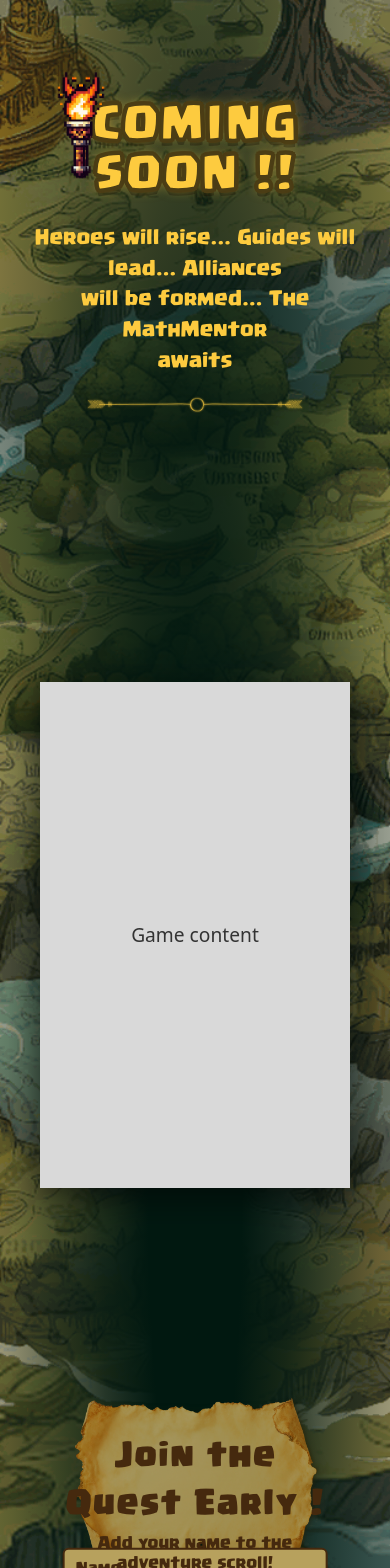
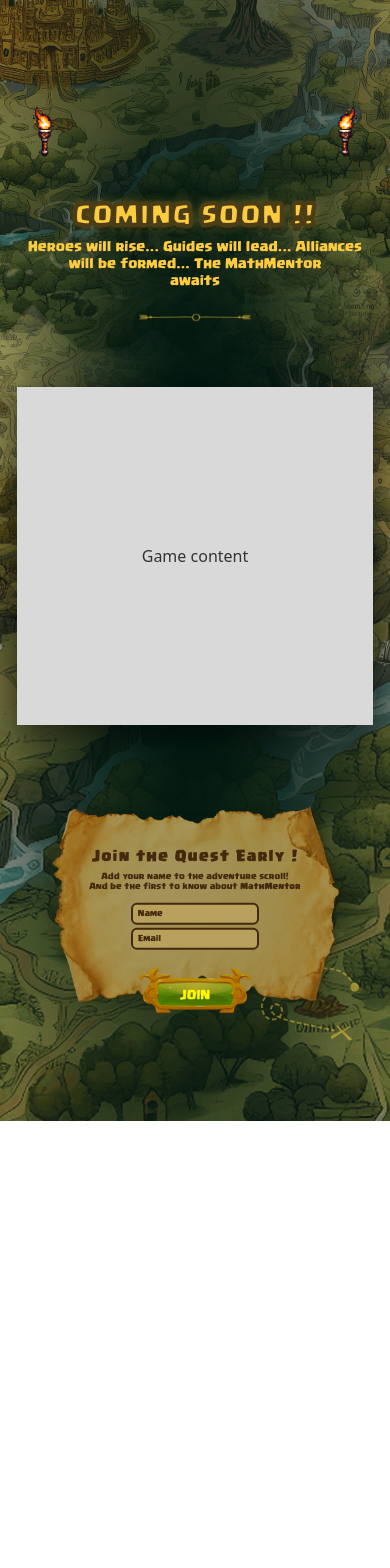
Before and after one commit to imaadh0/mathmentor-coming-soon, a React (Vite) app: page / in a window 390 px wide. Shown: the top 1568 px of the page. After the commit the page ends 1121 px from the top, so only its background shows below. Built offline with nearby package versions, Linux system fonts and the light colour scheme.

Commit message:
fix: coming soon ui

```diff
--- a/src/components/ComingSoonBackground.css
+++ b/src/components/ComingSoonBackground.css
@@ -96,7 +96,6 @@
   left: 4%;
   transform: scaleX(-1);
 }
-
 .torch-right {
   right: 4%;
 }
@@ -118,20 +117,11 @@
   font-weight: 700;
   font-size: 6rem;
   letter-spacing: 2px;
-
-  /* Fill */
   color: #fdcb3f;
-
-  /* Stroke (WebKit browsers) */
   -webkit-text-stroke: 3px #4b3d15;
-
-  /* Fallback stroke + glow for non-WebKit (layered shadows) */
-  text-shadow:
-    3px 0 #4b3d15, -3px 0 #4b3d15,
-    0 3px #4b3d15, 0 -3px #4b3d15, 2px 2px #4b3d15, -2px 2px #4b3d15,
-    2px -2px #4b3d15, -2px -2px #4b3d15,
-    0 0 12px rgba(253, 203, 63, 0.6),
-    0 6px 0 rgba(0, 0, 0, 0.35);
+  text-shadow: 3px 0 #4b3d15, -3px 0 #4b3d15, 0 3px #4b3d15, 0 -3px #4b3d15,
+    2px 2px #4b3d15, -2px 2px #4b3d15, 2px -2px #4b3d15, -2px -2px #4b3d15,
+    0 0 12px rgba(253, 203, 63, 0.6), 0 6px 0 rgba(0, 0, 0, 0.35);
   margin: 0 0 1.5rem 0;
 }
 
@@ -156,7 +146,6 @@
   justify-content: center;
   align-items: center;
 }
-
 .yellow-border-decoration img {
   max-width: 500px;
   height: auto;
@@ -174,7 +163,6 @@
   padding-top: 0;
   margin-top: -50vh;
 }
-
 .game-content-placeholder {
   width: 90%;
   max-width: 1000px;
@@ -186,7 +174,6 @@
   justify-content: center;
   box-shadow: 0 10px 30px rgba(0, 0, 0, 0.5);
 }
-
 .game-content-placeholder p {
   font-size: 1.5rem;
   color: #333;
@@ -215,7 +202,6 @@
   width: 500px;
   max-width: 25%;
 }
-
 .bg-element-1 img {
   width: 100%;
   height: auto;
@@ -240,7 +226,6 @@
   display: flex;
   justify-content: center;
 }
-
 .contact-us-background img {
   width: 100%;
   height: auto;
@@ -292,7 +277,7 @@
   flex-direction: column;
   gap: 1rem;
   width: 90%;
-  max-width: 500px; /* wider inputs */
+  max-width: 500px;
 }
 
 /* Inputs (parchment style) -> Regular Clash */
@@ -300,36 +285,32 @@
   position: relative;
   top: var(--inputs-offset-y, 140px);
   left: var(--inputs-offset-x, 0px);
-
   padding: 1rem;
   border: 2px solid #45290e;
   border-radius: 6px;
   font-family: "Clash", sans-serif;
-  font-weight: 400; /* Regular */
+  font-weight: 400;
   font-size: 1.2rem;
   background-color: #b7a15d;
   color: #2b1a0a;
   width: 90%;
-  margin: 0 auto; /* shrink from both sides evenly */
+  margin: 0 auto;
   box-sizing: border-box;
 }
-
 .form-input::placeholder {
   font-family: "Clash", sans-serif;
-  font-weight: 400; /* Regular */
+  font-weight: 400;
   color: #45290e;
 }
-
 .form-input:focus {
   outline: none;
   border-color: #45290e;
 }
-
 .form-input::selection {
   background-color: transparent;
 }
 
-/* Join button */
+/* Join button (desktop defaults) */
 .contact-button {
   position: absolute;
   bottom: -255px;
@@ -339,29 +320,27 @@
   border: none;
   cursor: pointer;
   outline: none;
-
   width: 370px;
   height: 100px;
   font-size: 1.5rem;
   padding: 10px 20px;
 }
-
 .contact-button:focus,
 .contact-button:active {
   outline: none;
 }
-
 .contact-button img {
   width: 100%;
   height: auto;
   transition: transform 0.2s;
 }
-
 .contact-button:hover img {
   transform: scale(1.05);
 }
 
-/* Responsive Design */
+/* =========================
+   Responsive Design
+   ========================= */
 @media (max-width: 1200px) {
   .coming-soon-title {
     font-size: 5rem;
@@ -387,30 +366,142 @@
   }
   .bg-element-1 {
     width: 400px;
+    top: 45%;
+    right: 10%;
   }
 }
 
 @media (max-width: 768px) {
   .coming-soon-background {
-    min-height: 300vh;
+    min-height: 150vh;
   }
 
   .hero-section {
-    padding-top: 15vh;
+    padding: 1rem;
+    padding-top: 18vh; /* lower hero on tablet/mobile */
+    height: auto;
+    min-height: 80vh;
   }
 
   .coming-soon-title {
-    font-size: 3.5rem;
+    font-size: 2rem;
+    letter-spacing: 1px;
+    margin: 0 0 0.8rem 0;
   }
   .hero-subtitle {
-    font-size: 1.4rem;
+    font-size: 0.9rem;
+    line-height: 1.4;
   }
 
   .torch-left,
   .torch-right {
-    width: 200px;
-    left: 2%;
+    width: 100px;
+    top: 15%;
+  }
+  .torch-left {
+    left: 3%;
+  }
+  .torch-right {
+    right: 3%;
+  }
+
+  .yellow-border-decoration {
+    margin-top: 0.5rem;
+  }
+  .yellow-border-decoration img {
+    max-width: 180px;
+  }
+
+  .game-content-section {
+    margin-top: -55vh;
+    padding: 1rem;
+    height: auto;
+    min-height: 50vh;
+  }
+  .game-content-placeholder {
+    width: 95%;
+    height: 50vh;
+    max-width: none;
+  }
+
+  .contact-us-section {
+    margin-top: -5vh;
+    padding: 1rem;
+    padding-top: 0;
+    height: auto;
+    min-height: 50vh;
+  }
+
+  .contact-title {
+    font-size: 1.2rem;
+  }
+  .contact-subtitle {
+    font-size: 0.6rem;
+  }
+
+  .contact-us-background {
+    width: 95%;
+    max-width: 600px;
+  }
+
+  .contact-form {
+    width: 70%;
+    max-width: 200px;
+    top: 60%;
+    gap: 0.3rem;
+  }
+
+  .form-input {
+    font-size: 0.6rem;
+    padding: 0.4rem;
+    width: 85%;
+    position: relative !important;
+    top: 0 !important;
+    left: 0 !important;
+    margin: 0 auto;
+  }
+
+  /* MOBILE-TABLET: move JOIN up and enlarge a bit */
+  .contact-button {
+    bottom: -80px; /* was -100px -> higher (closer to inputs) */
+    width: 280px; /* smaller button */
+    height: 80px; /* smaller height */
+  }
+
+  /* Move bg element up only on mobile-tablet */
+  .bg-element-1 {
+    width: 300px;
     right: 2%;
+    top: 87%;
+  } /* was 5% */
+}
+
+@media (max-width: 480px) {
+  .coming-soon-background {
+    min-height: 130vh;
+  }
+
+  .hero-section {
+    padding: 0.5rem;
+    padding-top: 24vh;
+    height: auto;
+    min-height: 70vh;
+  }
+
+  .coming-soon-title {
+    font-size: 1.6rem;
+    letter-spacing: 0.5px;
+    margin: 0 0 0.6rem 0;
+  }
+  .hero-subtitle {
+    font-size: 0.8rem;
+    line-height: 1.3;
+  }
+
+  .torch-left,
+  .torch-right {
+    width: 70px;
+    top: 12%;
   }
   .torch-left {
     left: 2%;
@@ -419,126 +510,78 @@
     right: 2%;
   }
 
+  .yellow-border-decoration {
+    margin-top: 0.3rem;
+  }
   .yellow-border-decoration img {
-    max-width: 300px;
+    max-width: 130px;
   }
 
   .game-content-section {
-    margin-top: -40vh;
+    margin-top: -50vh;
+    padding: 0.5rem;
+    height: auto;
+    min-height: 40vh;
   }
   .game-content-placeholder {
     width: 95%;
-    height: 65%;
+    height: 40vh;
+  }
+  .game-content-placeholder p {
+    font-size: 1rem;
+  }
+
+  .contact-us-section {
+    margin-top: 5vh;
+    padding: 0.5rem;
+    padding-top: 0;
+    height: auto;
+    min-height: 40vh;
   }
 
   .contact-title {
-    font-size: 2.4rem;
+    font-size: 0.9rem;
+    margin: 0 0 0.3rem 0;
   }
   .contact-subtitle {
-    font-size: 1.05rem;
+    font-size: 0.5rem;
   }
 
   .contact-us-background {
-    width: 100%;
-    max-width: 450px;
+    width: 98%;
+    max-width: 400px;
   }
 
   .contact-form {
-    width: 85%;
-    max-width: 350px;
-    top: 40%;
+    width: 75%;
+    max-width: 160px;
+    top: 60%;
+    gap: 0.2rem;
   }
 
   .form-input {
-    font-size: 1rem;
-    padding: 0.8rem;
+    font-size: 0.5rem;
+    padding: 0.3rem;
+    width: 80%;
+    position: relative !important;
+    top: 0 !important;
+    left: 0 !important;
+    margin: 0 auto;
   }
 
-  .bg-element-1 {
-    width: 350px;
-    right: 10%;
-    top: 75%;
-  }
-}
-
-@media (max-width: 480px) {
-  .coming-soon-background {
-    min-height: 280vh;
+  /* PHONE: move JOIN up more + make it larger */
+  .contact-button {
+    bottom: -100px; /* higher than tablet */
+    width: 160px; /* larger button on small phones */
+    height: 110px;
   }
 
-  .hero-section {
-    padding-top: 12vh;
-  }
-
-  .coming-soon-title {
-    font-size: 2.8rem;
-    letter-spacing: 1px;
-  }
-  .hero-subtitle {
-    font-size: 1.2rem;
-  }
-
-  .torch-left,
-  .torch-right {
-    width: 150px;
-    top: 5%;
-  }
-  .torch-left {
-    left: 1%;
-  }
-  .torch-right {
-    right: 1%;
-  }
-
-  .yellow-border-decoration img {
-    max-width: 250px;
-  }
-
-  .game-content-section {
-    margin-top: -35vh;
-  }
-  .game-content-placeholder {
-    width: 95%;
-    height: 60%;
-  }
-  .game-content-placeholder p {
-    font-size: 1.2rem;
-  }
-
-  .contact-title {
-    font-size: 2rem;
-    margin: 0 0 0.4rem 0;
-  }
-  .contact-subtitle {
-    font-size: 0.95rem;
-  }
-
-  .contact-us-background {
-    width: 95%;
-    max-width: 350px;
-  }
-
-  .contact-form {
-    width: 90%;
-    max-width: 280px;
-    top: 40%;
-  }
-
-  .form-input {
-    font-size: 0.9rem;
-    padding: 0.7rem;
-    width: 95%;
-  }
-
-  .contact-button {
-    bottom: -200px;
-  }
-
+  /* Move bg element further up only on phones */
   .bg-element-1 {
-    width: 250px;
-    right: 5%;
-    top: 70%;
-  }
+    width: 200px;
+    right: 8%;
+    top: 67%;
+  } /* was 65% */
 }
 
 @media (max-width: 320px) {
@@ -553,29 +596,48 @@
   .torch-right {
     width: 120px;
   }
-
   .yellow-border-decoration img {
     max-width: 200px;
   }
 
   .contact-title {
-    font-size: 1.6rem;
+    font-size: 0.7rem;
   }
   .contact-subtitle {
-    font-size: 0.85rem;
+    font-size: 0.4rem;
   }
 
+  .contact-us-section {
+    margin-top: 15vh;
+    padding: 0.3rem;
+    padding-top: 0;
+  }
+  .contact-us-background {
+    width: 98%;
+    max-width: 350px;
+  }
   .contact-form {
-    width: 95%;
-    max-width: 250px;
+    width: 85%;
+    max-width: 140px;
+    top: 60%;
+    gap: 0.1rem;
   }
 
   .form-input {
-    font-size: 0.8rem;
-    padding: 0.6rem;
+    font-size: 0.4rem;
+    padding: 0.2rem;
+    width: 75%;
+  }
+
+  /* Very small phones: button still big and higher */
+  .contact-button {
+    bottom: -70px;
+    width: 320px;
+    height: 100px;
   }
 
   .bg-element-1 {
-    width: 200px;
+    width: 150px;
+    top: 82%;
   }
 }
```
